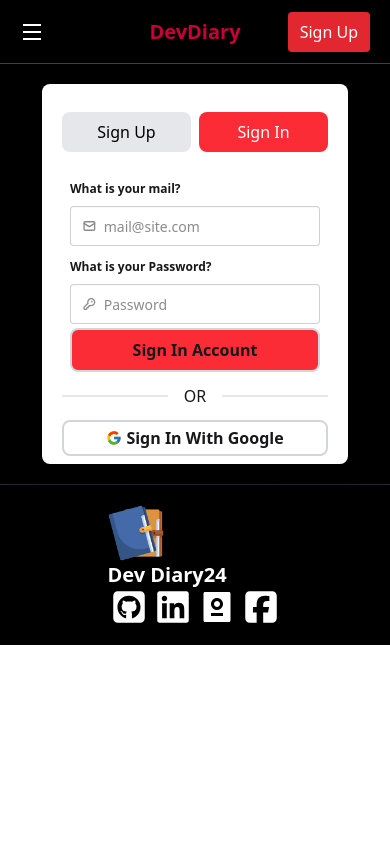
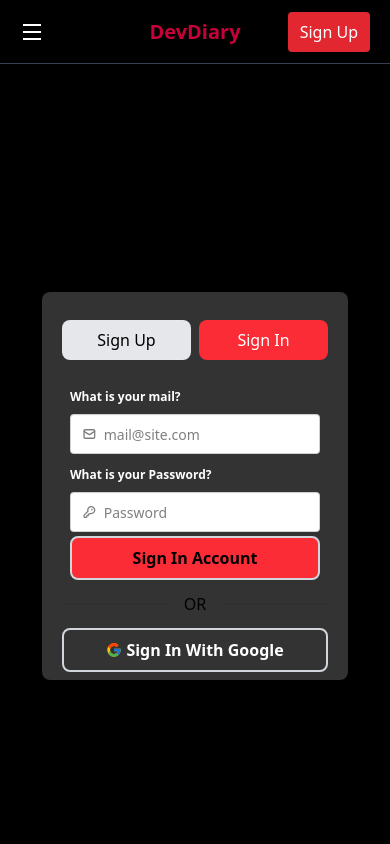
Before and after one commit to rohan26ir/Dev-Diary24, a React (Vite) app: page /account/SignIn in a window 390 px wide. Shown: the top 844 px of the page. Built offline with nearby package versions, Linux system fonts and the light colour scheme; no server answers.

Commit message:
add, update

```diff
--- a/src/Account/Account.jsx
+++ b/src/Account/Account.jsx
@@ -3,8 +3,8 @@
 
 const Account = () => {
   return (
-    <div className='bg-black/65 p-5 flex items-center justify-center'>
-      <div className=' md:w-[100%] lg:w-[30%] bg-white shadow-2xl py-2 rounded-lg'>
+    <div className='min-h-screen flex items-center justify-center'>
+      <div className=' md:w-[100%] lg:w-[30%] bg-white/20  text-black shadow-2xl py-2 rounded-lg'>
 
         {/* Sign Up & Sign In Buttons */}
         <div className='flex gap-2 p-5'>
--- a/src/Account/SignIn/SignIn.jsx
+++ b/src/Account/SignIn/SignIn.jsx
@@ -31,11 +31,11 @@
   return (
     <div>
       <div>
-        <form  onSubmit={handleSignIn} action="" className="px-2">
+        <form  onSubmit={handleSignIn} action="" className="px-2 ">
 
           {/* Email */}
           <fieldset className="fieldset">
-            <legend className="fieldset-legend">What is your mail?</legend>
+            <legend className="fieldset-legend text-white">What is your mail?</legend>
 
             <label className="input validator">
               <svg
@@ -63,7 +63,7 @@
 
           {/* PassWord */}
           <fieldset className="fieldset">
-            <legend className="fieldset-legend">What is your Password?</legend>
+            <legend className="fieldset-legend text-white">What is your Password?</legend>
             <label className="input validator">
               <svg
                 className="h-[1em] opacity-50"
--- a/src/Account/SignUp/SignUp.jsx
+++ b/src/Account/SignUp/SignUp.jsx
@@ -93,7 +93,7 @@
         <form onSubmit={handleSubmit} className="px-2">
           {/* Name */}
           <fieldset className="fieldset">
-            <legend className="fieldset-legend">What is your name?</legend>
+            <legend className="fieldset-legend text-white">What is your name?</legend>
             <input
               type="text"
               name="name"
@@ -106,18 +106,18 @@
 
           {/* Image Upload */}
           <fieldset className="fieldset">
-            <legend className="fieldset-legend">Pick an image</legend>
+            <legend className="fieldset-legend text-white">Pick an image</legend>
             <input
               type="file"
               className="file-input"
               onChange={handleImageChange}
             />
-            <label className="fieldset-label">Max size 2MB</label>
+            <label className="fieldset-label text-white">Max size 2MB</label>
           </fieldset>
 
           {/* Email */}
           <fieldset className="fieldset">
-            <legend className="fieldset-legend">What is your email?</legend>
+            <legend className="fieldset-legend text-white">What is your email?</legend>
             <label className="input validator">
               <svg
                 className="h-[1em] opacity-50"
@@ -149,7 +149,7 @@
 
           {/* Password */}
           <fieldset className="fieldset">
-            <legend className="fieldset-legend">What is your password?</legend>
+            <legend className="fieldset-legend text-white">What is your password?</legend>
             <label className="input validator">
               <svg
                 className="h-[1em] opacity-50"
@@ -197,7 +197,7 @@
 
           <button
             type="submit"
-            className="w-full border-[2px] bg-[#FB2C36] font-bold border-gray-300 py-2 rounded-lg cursor-pointer"
+            className="w-full border-[2px] bg-[#FB2C36] text-white font-bold border-gray-300 py-2 rounded-lg cursor-pointer"
           >
             Create Account
           </button>
--- a/src/Account/SocialLogIn/SocialLogIn.jsx
+++ b/src/Account/SocialLogIn/SocialLogIn.jsx
@@ -3,10 +3,11 @@
 import { AuthContext } from '../../Provider/Provider';
 import useAxiosPublic from '../../hooks/useAxiosPublic';
 import { useNavigate } from 'react-router-dom';
+import { ToastContainer, toast } from 'react-toastify';
+import 'react-toastify/dist/ReactToastify.css';
 
 const SocialLogIn = () => {
-
-    const { signInWithGoogle } = useContext(AuthContext);
+    const { signInWithGoogle, user } = useContext(AuthContext);
     const axiosPublic = useAxiosPublic();
     const navigate = useNavigate();
 
@@ -15,36 +16,52 @@
             .then(result => {
                 console.log('Google Sign-In Result:', result.user);
 
+                // Show toast if user data exists
+                if (result.user) {
+                    toast.success(`Welcome ${result.user.displayName}!`, {
+                        position: "top-right",
+                        autoClose: 2000,
+                        hideProgressBar: false,
+                        closeOnClick: true,
+                        pauseOnHover: true,
+                        draggable: true,
+                    });
+
+                    // Navigate after 2 seconds
+                    setTimeout(() => {
+                        navigate('/');
+                    }, 1000);
+                }
+
+                // Still send user info to backend, but don't tie toast/navigation to it
                 const userInfo = {
                     email: result.user?.email,
                     name: result.user?.displayName,
                     photoURL: result.user?.photoURL
                 };
 
-            console.log('Sending User Info:', userInfo); // 🔍 Log data before sending
+                console.log('Sending User Info:', userInfo);
 
                 axiosPublic.post('/users', userInfo)
                     .then(res => {
                         console.log('Response from Backend:', res.data);
-                navigate('/');
                     })
                     .catch(error => console.error('Axios Error:', error.response?.data || error.message));
             })
             .catch(err => console.error('Google Sign-In Error:', err));
     };
 
-
-
     return (
         <div>
             <div className='flex justify-center'>
-
-        <div onClick={handleGoogleSignIn} className='border-2 border-gray-300 w-full text-center py-1 font-bold rounded-lg cursor-pointer  flex justify-center items-center gap-1  overflow-hidden'>
+                <div
+                    onClick={handleGoogleSignIn}
+                    className='text-white border-[2px] border-gray-300 w-full text-center py-2 font-bold rounded-lg cursor-pointer flex justify-center items-center gap-1 overflow-hidden'
+                >
                     <FcGoogle /> Sign In With Google
-
                 </div>
-
             </div>
+            <ToastContainer />
         </div>
     );
 };
--- a/src/Layout/MainLayout.jsx
+++ b/src/Layout/MainLayout.jsx
@@ -5,12 +5,12 @@
 
 const MainLayout = () => {
   return (
-    <div>
-      <header className='sticky top-0 z-50 '>
+    <div className='bg-black text-white '>
+      <header className='sticky top-0 z-50 bg-black/60 backdrop-blur-md'>
         <Navbar></Navbar>
       </header>
 
-      <main className='min-h-40 bg-black'>
+      <main className='min-h-40 '>
         <Outlet></Outlet>
       </main>
 
--- a/src/Shared/Footer.jsx
+++ b/src/Shared/Footer.jsx
@@ -7,10 +7,10 @@
 
 const Footer = () => {
   return (
-    <div>
+    <div className=''>
       <div className='border-t-[1px] border-gray-800'>
 
-        <div className='flex flex-col md:flex-row justify-between items-center bg-black text-white p-5'>
+        <div className='flex flex-col md:flex-row justify-between items-center p-5'>
 
           {/* section */}
           <div className='w-[50%]  md:w-[100%]'>
@@ -39,10 +39,10 @@
             </div>
 
             <div className='flex gap-2 text-4xl'>
-             <a href=""> <FaSquareGithub /> </a>
-             <a href=""> <FaLinkedin /> </a>
-             <a href=""> <RiPassportFill /> </a>
-             <a href=""> <FaSquareFacebook /> </a>
+             <a href="https://github.com/rohan26ir"> <FaSquareGithub /> </a>
+             <a href="https://www.linkedin.com/in/rohan26ir/"> <FaLinkedin /> </a>
+             <a href="https://rohansfolio.web.app/"> <RiPassportFill /> </a>
+             <a href="https://www.facebook.com/mahedul23"> <FaSquareFacebook /> </a>
             </div>
 
             </div>
--- a/src/Shared/Navbar.jsx
+++ b/src/Shared/Navbar.jsx
@@ -8,7 +8,7 @@
   const {user, logOut} = useContext(AuthContext);
 
 
-  console.log("Nab",user);
+  // console.log("Nab",user);
 
   // Define activeStyle as a string with the necessary classes
   const activeStyle = "bg-white/20 text-white px-3 py-2 rounded";
@@ -19,13 +19,14 @@
         Home
       </NavLink>
     </li>
+    {user &&
     <li>
     <details className=''>
-        <summary className=''>Interview</summary>
-        <ul className="p-2 text-white bg-[#FB2C36]/60">
+      <summary className=''>My Pocket</summary>
+      <ul className="p-2 text-white bg-black/80 top-10 z-30">
         <li>
           <NavLink to={"/my-InterviewFAQ"} className={({ isActive }) => isActive ? activeStyle : "px-3 py-2"}>
-            InterviewFAQ
+          Dev FAQ
           </NavLink>
         </li>
         <li>
@@ -46,6 +47,7 @@
       </ul>
     </details>
   </li>
+    }
     <li>
       <NavLink to={'/note'} className={({ isActive }) => isActive ? activeStyle : "px-3 py-2"}>
         Note
@@ -58,19 +60,19 @@
     </li>
     <li>
       <NavLink to={'/link'} className={({ isActive }) => isActive ? activeStyle : "px-3 py-2"}>
-        Link
+        Lists
       </NavLink>
     </li>
     <li>
       <NavLink to={'/InterviewFAQs'} className={({ isActive }) => isActive ? activeStyle : "px-3 py-2"}>
-      InterviewFAQs
+      DevFAQs
       </NavLink>
     </li>
   </>;
 
   return (
     <div className=''>
-      <div className="navbar bg-black text-white shadow-sm px-5 border-b-[1px] border-gray-700 ">
+      <div className="navbar shadow-sm px-5 border-b-[1px] border-gray-700 ">
         <div className="navbar-start flex gap-2 justify-between">
           {/* Mobile Menu */}
           <div className="drawer md:hidden z-10">
--- /dev/null
+++ b/src/components/marquee/HeroCards.jsx
@@ -0,0 +1,17 @@
+import React from 'react';
+
+const HeroCards = () => {
+  return (
+    <div className='h-40 flex flex-col justify-center items-center bg-[#FF6A00] rounded-lg p-3'>
+      <div className='flex justify-center'>
+        <marquee behavior="" direction="right" className='text-3xl font-bold text-white flex flex-row w-[100%]'>
+          <div>
+            <h2>Hello</h2>
+          </div>
+        </marquee>
+      </div>
+    </div>
+  );
+};
+
+export default HeroCards;
--- a/src/pages/Home/Hero/Hero.jsx
+++ b/src/pages/Home/Hero/Hero.jsx
@@ -10,7 +10,7 @@
 
   return (
     <div className='py-5 bg-black/95  '>
-      <div className='w-11/12 mx-auto text-white  '>
+      <div className='w-11/12 mx-auto '>
 
         <div className='flex flex-col-reverse md:flex-row'>
           <div className='flex-auto space-y-2'>
--- a/src/pages/Home/Hero/HeroCard.jsx
+++ b/src/pages/Home/Hero/HeroCard.jsx
@@ -5,6 +5,7 @@
 
 import { MdAccessTime } from "react-icons/md";
 import { BsPersonWorkspace } from "react-icons/bs";
+import HeroCards from '../../../components/marquee/HeroCards';
 
 const HeroCard = () => {
   return (
@@ -47,23 +48,21 @@
               </div>
             </div>
             {/* 2nd card */}
-            <div className='bg-[#FF6A00] text-black rounded-lg h-36 p-3'>
+            <div className='bg-[#FF6A00] text-black rounded-lg h-44 md:h-36 p-3'>
               <div className='border-[1px] flex flex-col justify-center items-center'>
                 <h2 className='text-3xl font-bold'>5 Hours</h2>
                 <p className='text-3xl'><BsPersonWorkspace /></p>
                 <p className='font-bold text-center'>Extended <br /><span className='text-2xl'>Work <span className='text-gray-100/50'>Duration</span></span></p>
               </div>
             </div>
-            {/* 3rd card */}
-            <div></div>
-            {/* 4th card */}
-            <div></div>
-            {/* 5th card */}
-            <div></div>
           </div>
 
         </div>
 
+      </div>
+
+      <div>
+        {/* <HeroCards></HeroCards> */}
       </div>
     </div>
   );
--- a/src/pages/Home/HomePage.jsx
+++ b/src/pages/Home/HomePage.jsx
@@ -13,7 +13,9 @@
     <div>
       <div>
 
-        <div className='bg-white'><Hero></Hero></div>
+        <div className='bg-white'>
+          <Hero></Hero>
+        </div>
 
         <div className='mt-5'>
           <ShowEmptyTask></ShowEmptyTask>
@@ -28,7 +30,7 @@
         </div>
 
 
-        <Loading></Loading>
+        {/* <Loading></Loading> */}
 
 
 
```
Lines whose indentation alone changed are shown as unchanged.
